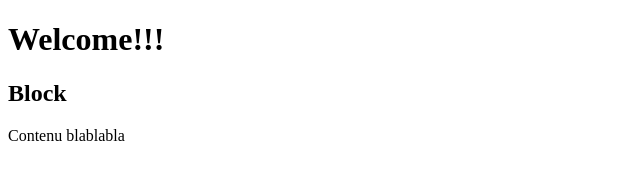
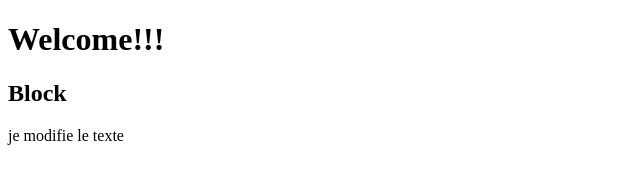
Before and after one commit to pierreraffoul/test-model, a plain HTML site: page index.html in a window 1280 px wide. Shown: the full height of the page, 0-640 px from the left. Drawn offline with Linux system fonts and the light colour scheme.

Commit message:
modification du p pierre

```diff
--- a/index.html
+++ b/index.html
@@ -10,7 +10,7 @@
 
     <div>
         <h2>Block</h2>
-        <p>Contenu blablabla</p>
+        <p>je modifie le texte</p>
     </div>
 
 </body>
```
